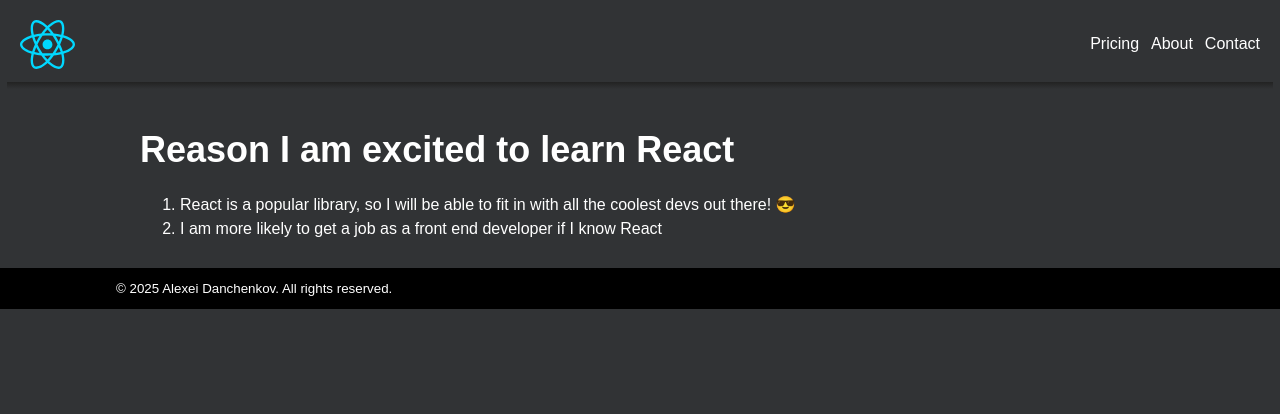
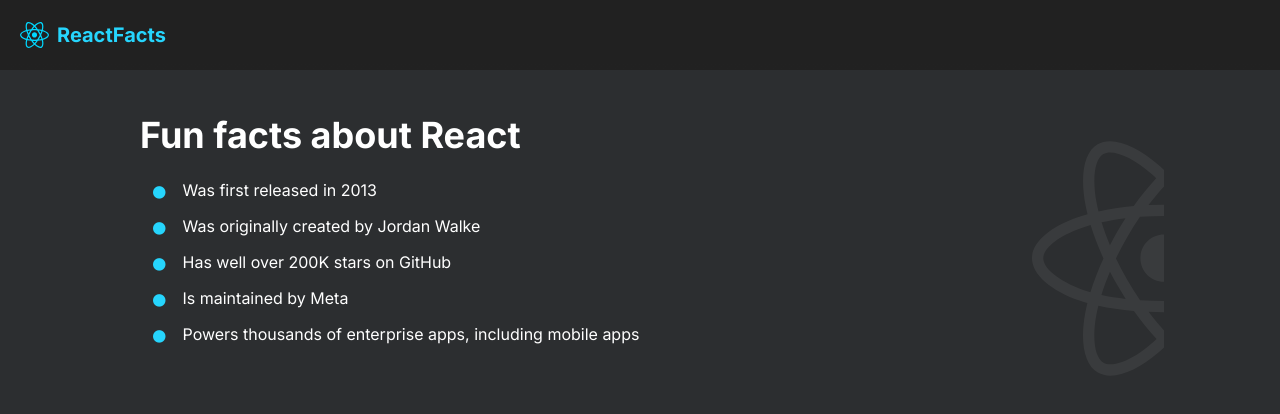
Before and after one commit to danchenkov/fr1, a React (Vite) app: page / in a window 1280 px wide. Shown: the top 414 px of the page. Built offline with nearby package versions, Linux system fonts and the light colour scheme.

Commit message:
assignment #1 with styling

```diff
--- a/index.html
+++ b/index.html
@@ -6,14 +6,17 @@
   <meta name="viewport" content="width=device-width, initial-scale=1.0" />
 
   <link rel="icon" type="image/svg+xml" href="/vite.svg" />
-  <link rel="stylesheet" href="/src/index.css">
+  <link rel="preconnect" href="https://fonts.googleapis.com">
+  <link rel="preconnect" href="https://fonts.gstatic.com" crossorigin>
+  <link rel="stylesheet" href="https://fonts.googleapis.com/css2?family=Inter:wght@400;600;700&display=swap" />
+  <link rel="stylesheet" href="/src/index.css" />
 
   <title>Vite + React</title>
 </head>
 
 <body>
   <div id="root"></div>
-  <script type="module" src="/src/main.jsx"></script>
+  <script type="module" src="/src/index.jsx"></script>
 </body>
 
 </html>
--- /dev/null
+++ b/src/App.jsx
@@ -0,0 +1,11 @@
+import Navbar from "./components/Navbar";
+import Main from "./components/Main";
+
+export default function App() {
+    return (
+        <>
+			<Navbar />
+			<Main />
+		</>
+    )
+}
--- /dev/null
+++ b/src/components/Main.jsx
@@ -0,0 +1,14 @@
+export default function Main() {
+    return (
+        <main>
+        <h1>Fun facts about React</h1>
+            <ul className="fun-facts-bullet-points">
+                <li>Was first released in 2013</li>
+                <li>Was originally created by Jordan Walke</li>
+                <li>Has well over 200K stars on GitHub</li>
+                <li>Is maintained by Meta</li>
+                <li>Powers thousands of enterprise apps, including mobile apps</li>
+            </ul>
+        </main>
+    )
+}
--- /dev/null
+++ b/src/components/Navbar.jsx
@@ -0,0 +1,8 @@
+export default function Navbar() {
+    return (
+        <header className="header-main">
+            <img src="/src/assets/react.svg" alt="React logo" />
+            <span>ReactFacts</span>
+        </header>
+    )
+}
--- a/src/footer.jsx
+++ /dev/null
@@ -1,7 +0,0 @@
-export default function Footer() {
-    return (
-        <footer className="footer-main">
-            <small>© 2025 Alexei Danchenkov. All rights reserved.</small>
-        </footer>
-    )
-}
--- a/src/header.jsx
+++ /dev/null
@@ -1,14 +0,0 @@
-export default function Header() {
-    return (
-        <header className="header-main">
-            <img src="/src/assets/react.svg" alt="React logo" />
-            <nav className="top-nav">
-                <ul className="nav-list">
-                    <li>Pricing</li>
-                    <li>About</li>
-                    <li>Contact</li>
-                </ul>
-            </nav>
-        </header>
-    )
-}
--- a/src/index.css
+++ b/src/index.css
@@ -8,11 +8,9 @@
   -webkit-font-smoothing: antialiased;
   -moz-osx-font-smoothing: grayscale;
   line-height: 1.5;
-  color: rgb(255 255 255 / 87%);
   text-rendering: optimizelegibility;
 
   color-scheme: light dark;
-  background-color: #242424;
 
   font-synthesis: none;
 }
@@ -22,18 +20,77 @@
   min-height: 100vh;
   margin: 0;
 
-  font-family: Arial, Helvetica, sans-serif;
+  font-family: Inter, sans-serif;
   color: white;
 
-  background: hsl(216deg 4% 20%);
+  background: hsl(216deg 4% 18%);
+}
+
+header.header-main {
+  display: flex;
+  column-gap: 8px;
+  align-items: center;
+
+  box-sizing: border-box;
+  padding: 13px;
+
+  font-size: 1.25rem;
+  font-weight: 700;
+  color: hsl(191deg 98% 57%);
+
+  background-color: hsl(0deg 0% 13%);
+  border-style: solid;
+  border-width: 7px;
+  border-image-source: linear-gradient(to bottom, hsl(0deg 0% 13%), transparent);
+  border-image-slice: 0 0 100% 0
+}
+
+header.header-main img {
+  width: 29px;
+}
+
+main {
+  position: relative;
+
+  overflow: hidden;
+
+  width: calc(100% - 2rem);
+  max-width: calc(1080px - 2rem);
+  margin: 0 auto;
+  padding: 1rem 1.5rem;
+
+  background: transparent;
+}
+
+main::before {
+  content: '';
+
+  position: absolute;
+  transform: translateX(50%);
+
+  width: 100%;
+  height: 100%;
+  margin: -1rem -1.5rem;
+
+  opacity: 0.1;
+  background-image: url(/src/assets/react.svg);
+  background-repeat: no-repeat;
+  background-position: center bottom;
+  background-size: 33vh;
+  filter: grayscale(100%)
 }
 
 footer.footer-main {
   display: flex;
   place-content: center;
+
+  min-height: 2rem;
+  padding: 1rem 1.5rem;
+
+  background-color: #000;
 }
 
-main, footer.footer-main>small {
+footer.footer-main>small {
   width: calc(100% - 2rem);
   max-width: calc(1080px - 2rem);
   margin: 0 auto;
@@ -95,34 +152,6 @@
   }
 }
 
-header.header-main {
-  display: flex;
-  align-items: center;
-  justify-content: space-between;
-
-  box-sizing: border-box;
-  padding: 13px;
-
-  border-style: solid;
-  border-width: 7px;
-  border-image-source: linear-gradient(to bottom, #222, transparent);
-  border-image-slice: 0 0 100% 0;
-}
-
-header.header-main img {
-  width: 55px;
-}
-
-main {
-  padding: 0.6667rem 1.5rem;
-}
-
-footer.footer-main {
-  min-height: 2rem;
-  padding: 0.6667rem 1.5rem;
-  background-color: #000;
-}
-
 nav.top-nav {
   display: flex;
 }
@@ -136,3 +165,33 @@
 
   list-style: none;
 }
+
+ul.fun-facts-bullet-points {
+  padding-left: 0.75rem;
+
+}
+
+ul.fun-facts-bullet-points li {
+  margin-bottom: 1rem;
+  margin-left: 1.5rem;
+
+  font-size: 1rem;
+  line-height: 1.25;
+  text-indent: -0.75rem;
+  list-style-type: none;
+}
+
+ul.fun-facts-bullet-points li::before {
+  content: '•';
+
+  transform: translateY(0.2em);
+
+  display: inline-block;
+
+  padding-right: 0.75rem;
+
+  font-size: 2.5rem;
+  line-height: 0.01;
+  color: hsl(191deg 98% 57%);
+  text-indent: -1rem;
+}
--- /dev/null
+++ b/src/index.jsx
@@ -0,0 +1,6 @@
+import { createRoot } from "react-dom/client"
+import App from "./App"
+
+const root = createRoot(document.getElementById("root"))
+
+root.render(<App />)
--- a/src/main-content.jsx
+++ /dev/null
@@ -1,11 +0,0 @@
-export default function MainContent() {
-    return (
-        <main>
-            <h1>Reason I am excited to learn React</h1>
-            <ol>
-                <li>React is a popular library, so I will be able to fit in with all the coolest devs out there! 😎</li>
-                <li>I am more likely to get a job as a front end developer if I know React</li>
-            </ol>
-        </main>
-    )
-}
--- a/src/main.jsx
+++ /dev/null
@@ -1,20 +0,0 @@
-import { createRoot } from "react-dom/client"
-import Header from "./header"
-import MainContent from "./main-content"
-import Footer from "./footer"
-
-const root = createRoot(document.getElementById("root"))
-
-function Page() {
-    return (
-        <>
-            <Header />
-            <MainContent />
-            <Footer />
-        </>
-    )
-}
-
-root.render(
-    <Page />
-)
```
